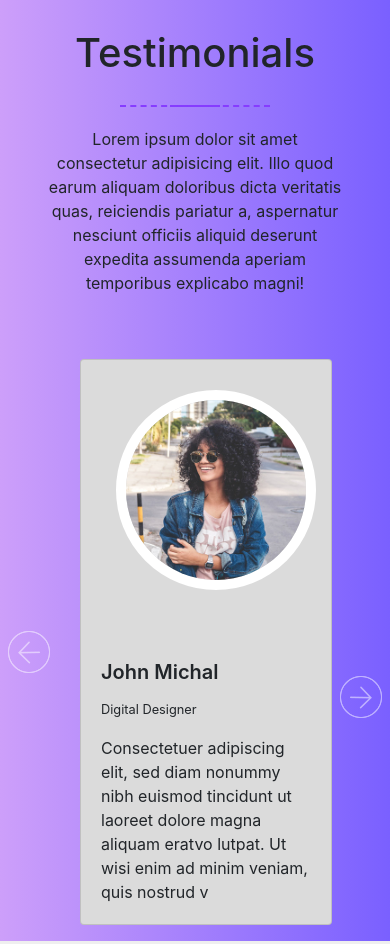
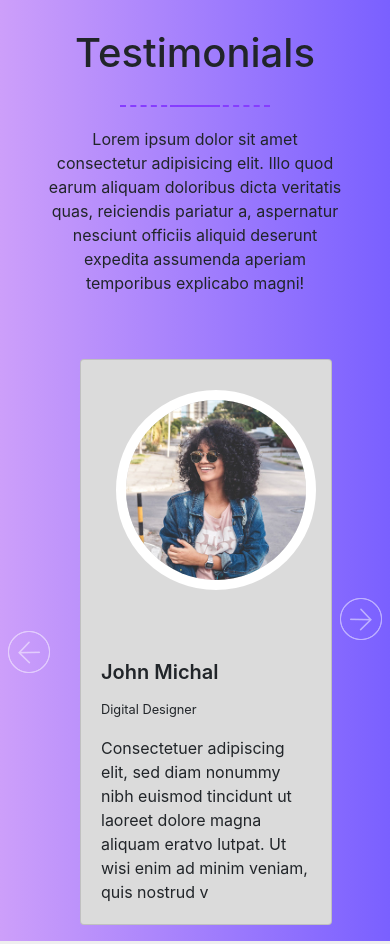
Before and after one commit to Alyasminahamed/template-4, a plain HTML site: page index.html in a window 390 px wide. Shown: the part 6805-7749 px from the top of the page. Drawn offline with Linux system fonts and the light colour scheme.

Commit message:
Add files via upload

```diff
--- a/css/style.css
+++ b/css/style.css
@@ -7,7 +7,7 @@
        margin-bottom: -150%;
    }
    .arrow{
-       margin-top: -125%;
+       margin-top: -165%;
    }
 
    .card{
```
